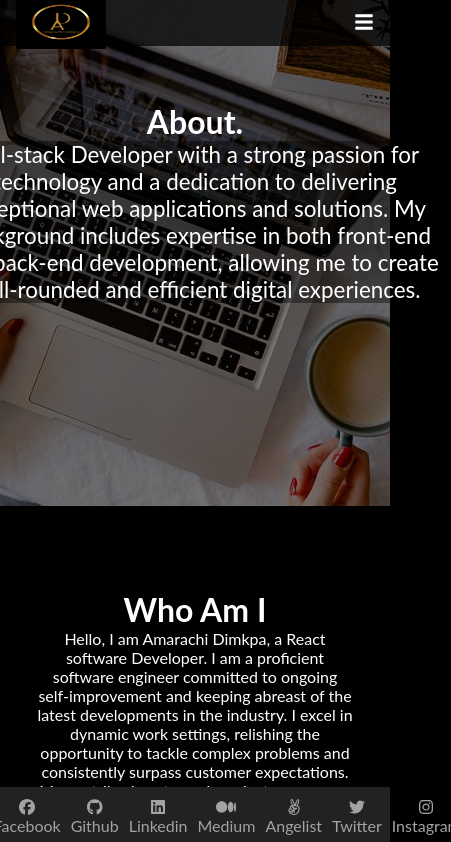
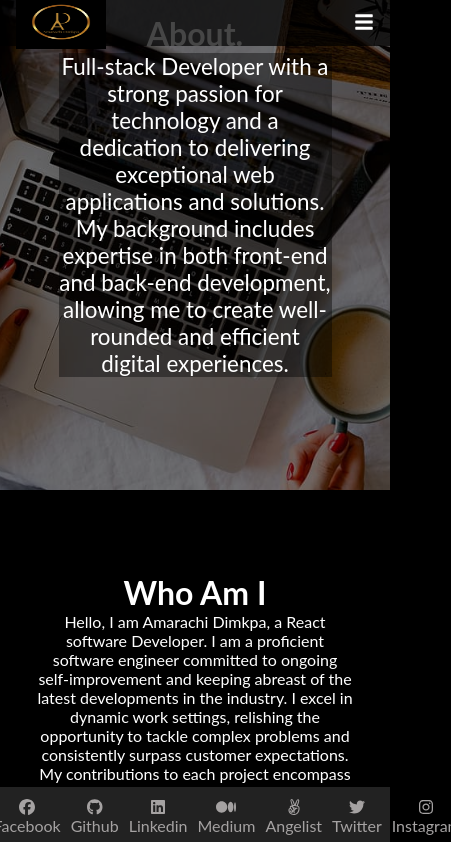
Before and after one commit to Amazinggracee/Portfolio, a React (Create React App) app: page /about in a window 390 px wide. Shown: the top 842 px of the page, 451 px wide, since content can reach past the window. Built offline with nearby package versions, Linux system fonts and the light colour scheme; a web font is replaced by a local one.

Commit message:
add media query

```diff
--- a/src/components/HeroImg2Styles.css
+++ b/src/components/HeroImg2Styles.css
@@ -1,7 +1,7 @@
 .hero-img {
   width: 100%;
   background: rgba(0, 0, 0, 0.5);
-  height: 60vh;
+  height: 58vh;
   position: relative;
 }
 
@@ -34,7 +34,7 @@
 .hero-img p {
   font-size: 1.4rem;
   text-align: center;
-  width: 32rem;
+  width: 70vw;
   background: rgba(0, 0, 0, 0.405);
   height: auto;
 }
--- a/src/components/NavBarStyle.css
+++ b/src/components/NavBarStyle.css
@@ -4,7 +4,7 @@
   align-items: center;
   padding: 1rem;
   position: fixed;
-  width: 100%;
+  width: 100vw;
   height: 46px;
   z-index: 10;
   background: rgba(0, 0, 0, 0.724);
@@ -65,6 +65,6 @@
   }
 
   .hamburger {
-    display: initial;
+    display: block;
   }
 }
```
